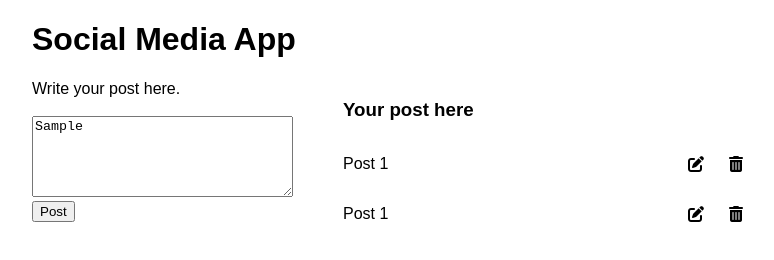
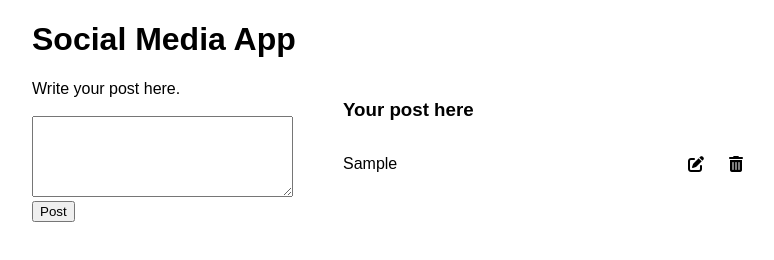
Before and after one commit to mazhars-git/Social-Media-App, a plain HTML site: page index.html in a window 1280 px wide. Both pictures are taken after typing "Sample" into the empty fields and a click on the button "Post". Shown: the whole page, without its empty margins (18-792 px from the left). Drawn offline with Linux system fonts and the light colour scheme.

Commit message:
post created

```diff
--- a/index.html
+++ b/index.html
@@ -25,21 +25,7 @@
         <div class="right">
             <h3>Your post here</h3>
             <div id="posts">
-                <div>
-                    <p>Post 1</p>
-                    <span class="options">
-                        <i class="fa-solid fa-pen-to-square"></i>
-                        <i class="fa-solid fa-trash-can"></i>
-                    </span>
-                </div>
 
-                <div>
-                    <p>Post 1</p>
-                    <span class="options">
-                        <i class="fa-solid fa-pen-to-square"></i>
-                        <i class="fa-solid fa-trash-can"></i>
-                    </span>
-                </div>
 
             </div>
         </div>
--- a/main.js
+++ b/main.js
@@ -1,6 +1,7 @@
 let form = document.getElementById("form");
 let input = document.getElementById("input");
 let msg = document.getElementById("msg");
+let posts = document.getElementById("posts");
 
 form.addEventListener("submit", (e)=>{
     e.preventDefault();
@@ -12,7 +13,30 @@ let formValidation = () =>{
         msg.innerHTML = "Posts cannot be Blank."
     }
     else{
-
         msg.innerHTML = ""
+        acceptData();
     }
 }
+
+
+let data = {};
+
+let acceptData = () =>{
+    data["text"]=input.value;
+    createPost();
+}
+
+
+let createPost = () =>{
+    posts.innerHTML += `
+
+    <div>
+        <p>${data.text}</p>
+        <span class="options">
+            <i class="fa-solid fa-pen-to-square"></i>
+            <i class="fa-solid fa-trash-can"></i>
+        </span>
+    </div>
+    `
+    input.value = '';
+}
```
